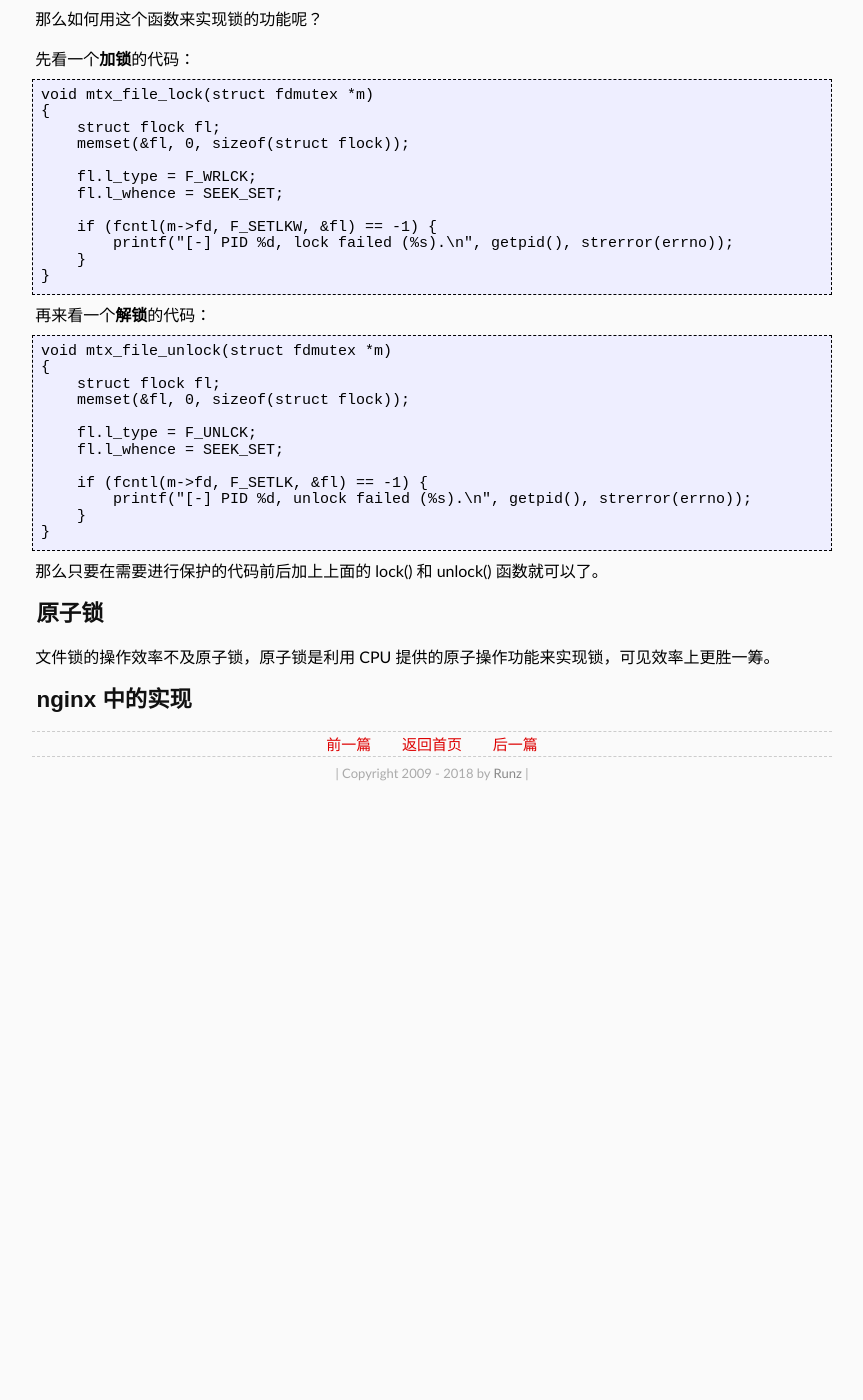
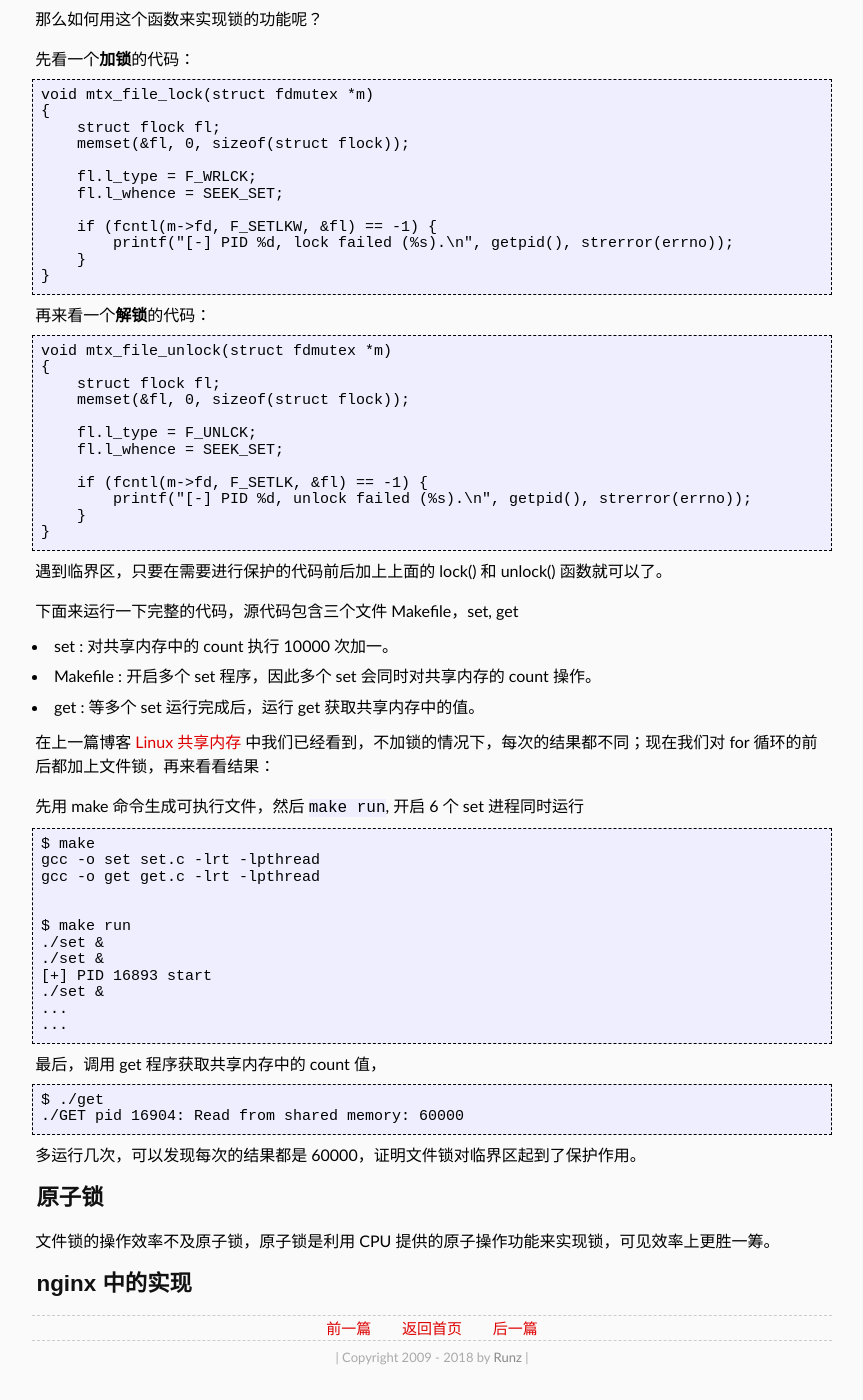
Before and after one commit to shaman7036/runzhen.github.io, a Jekyll site: the page built from _posts/2018-09-08-nginx-lock.md, in a window 1280 px wide and 1400 px high, scrolled down 755 px. Shown: the whole window, without its empty margins (208-1071 px from the left). Built offline with Jekyll 4.4.1, drawn with Linux system fonts in a browser that asks for light colours; some web fonts are replaced; comment, search, counter and statistics services are not loaded; before the commit the page ends 1571 px from its top, so only the background shows below that; some of the changed text lies outside the part shown.

Commit message:
nginx-lock

````diff
--- a/_posts/2018-09-08-nginx-lock.md
+++ b/_posts/2018-09-08-nginx-lock.md
@@ -62,7 +62,42 @@ void mtx_file_unlock(struct fdmutex *m)
 }
 ```
 
-那么只要在需要进行保护的代码前后加上上面的 lock() 和 unlock() 函数就可以了。
+遇到临界区，只要在需要进行保护的代码前后加上上面的 lock() 和 unlock() 函数就可以了。
+
+下面来运行一下完整的代码，源代码包含三个文件 Makefile，set, get
+
+- set : 对共享内存中的 count 执行 10000 次加一。
+- Makefile : 开启多个 set 程序，因此多个 set 会同时对共享内存的 count 操作。
+- get : 等多个 set 运行完成后，运行 get 获取共享内存中的值。
+
+在上一篇博客 [Linux 共享内存](https://blog.nlogn.cn/share-memory/) 中我们已经看到，不加锁的情况下，每次的结果都不同；现在我们对 for 循环的前后都加上文件锁，再来看看结果：
+
+先用 make 命令生成可执行文件，然后 `make run`, 开启 6 个 set 进程同时运行
+
+```
+$ make
+gcc -o set set.c -lrt -lpthread
+gcc -o get get.c -lrt -lpthread
+
+
+$ make run
+./set &
+./set &
+[+] PID 16893 start
+./set &
+...
+...
+```
+
+最后，调用 get 程序获取共享内存中的 count 值，
+
+```
+$ ./get
+./GET pid 16904: Read from shared memory: 60000
+```
+
+多运行几次，可以发现每次的结果都是 60000，证明文件锁对临界区起到了保护作用。
+
 
 ## 原子锁
 
````
Also changed, not shown: other parts of _posts/2018-09-08-nginx-lock.md (+1 -1 lines).
